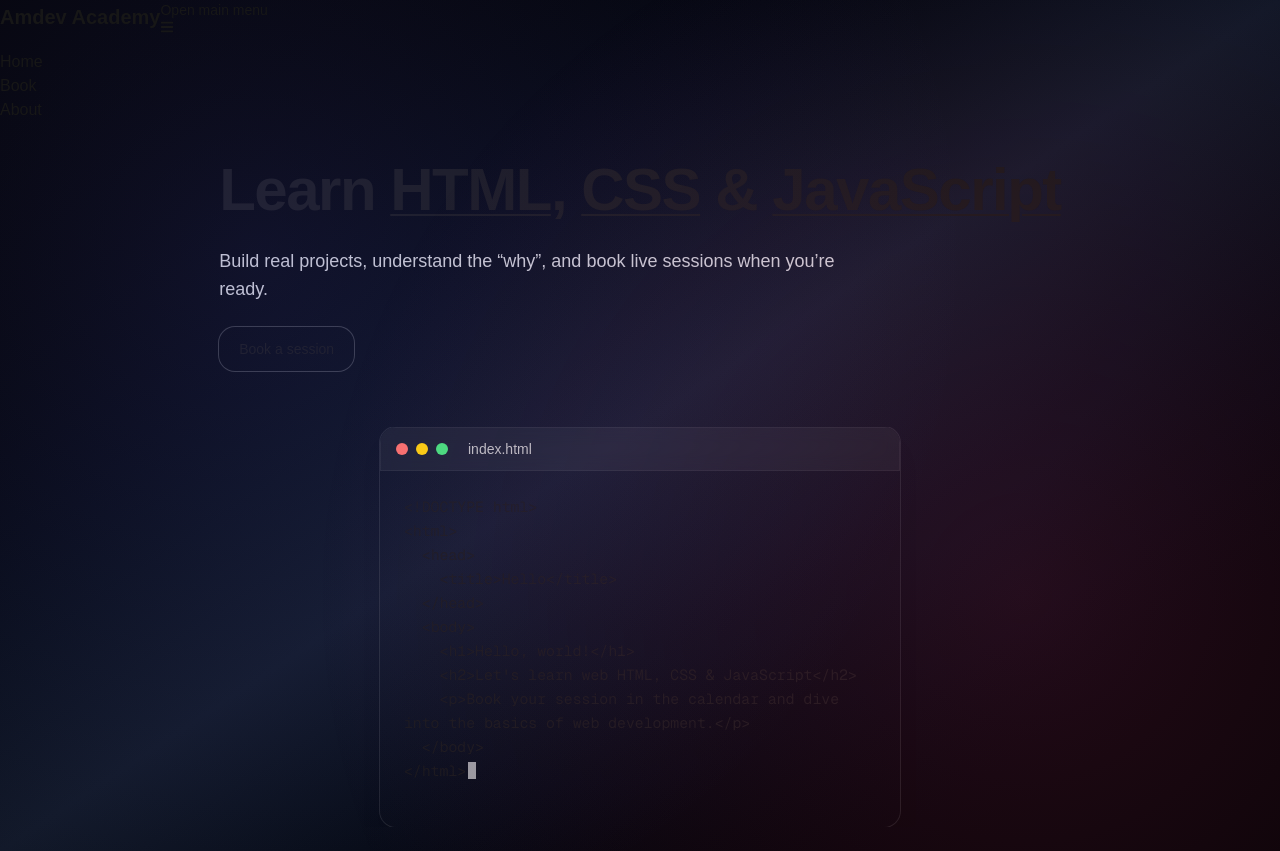
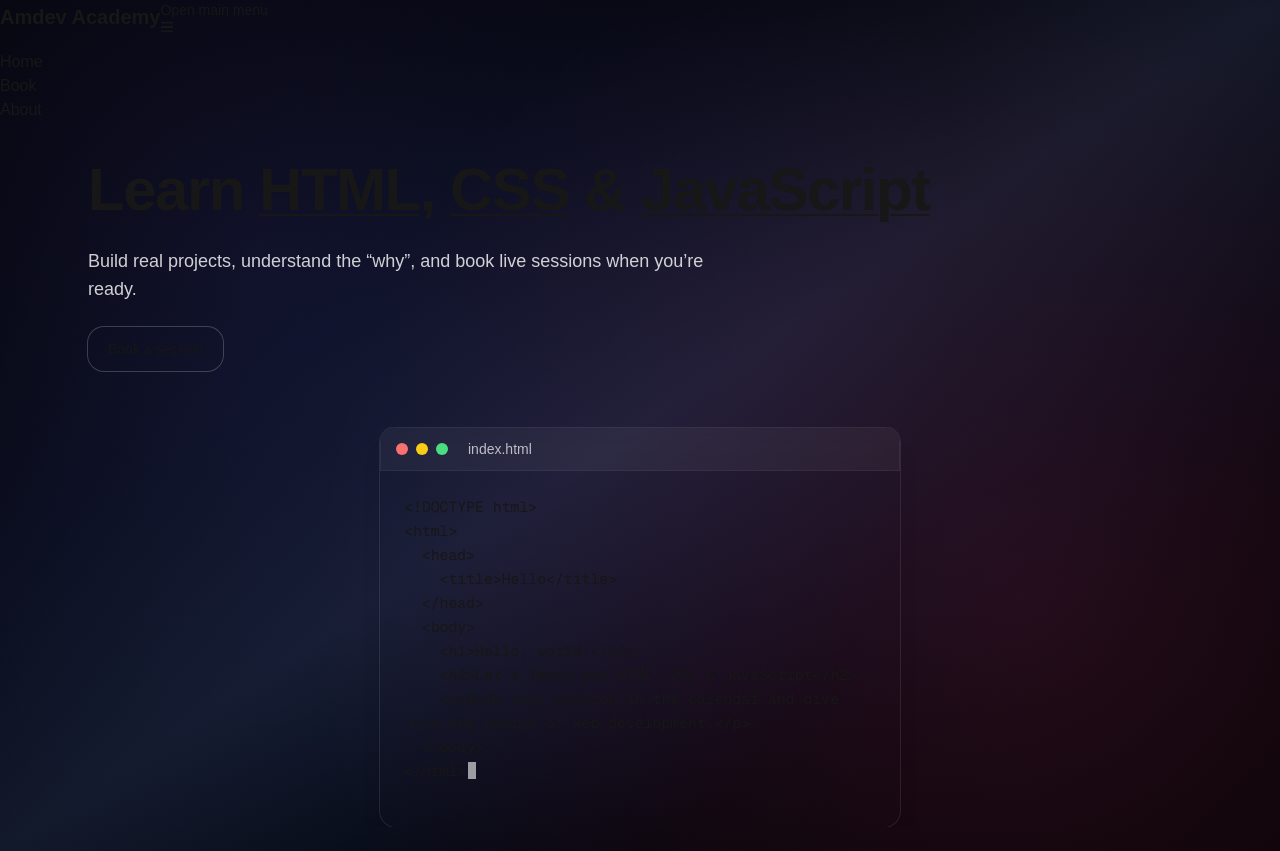
Before and after one commit to eduardoamdev/academy, a Next.js app: page / in a window 1280 px wide. Built offline with nearby package versions, Linux system fonts and the light colour scheme.

Commit message:
Layout fixed to avoid problems with Link in the landing page.

```diff
--- a/src/app/layout.tsx
+++ b/src/app/layout.tsx
@@ -20,9 +20,7 @@ export const metadata: Metadata = {
 
 export default function RootLayout({
   children,
-}: Readonly<{
-  children: React.ReactNode;
-}>) {
+}: Readonly<{ children: React.ReactNode }>) {
   return (
     <html lang="en">
       <body
@@ -31,17 +29,21 @@ export default function RootLayout({
         <NavigationBar />
         <main
           className="
-            min-h-screen
-            flex items-start justify-center p-6
+            relative isolate overflow-hidden
+            min-h-screen flex items-start justify-center p-6
             bg-gradient-to-br from-black via-gray-900 to-black
+
             before:content-[''] before:absolute before:inset-0
             before:bg-[radial-gradient(circle_at_20%_30%,rgba(99,102,241,0.15),transparent_60%)]
+            before:pointer-events-none before:-z-10
+
             after:content-[''] after:absolute after:inset-0
             after:bg-[radial-gradient(circle_at_80%_70%,rgba(236,72,153,0.15),transparent_60%)]
-            relative overflow-hidden
+            after:pointer-events-none after:-z-10
           "
         >
-          {children}
+          {/* Keep page content above the decorative layers */}
+          <div className="relative z-10 w-full">{children}</div>
         </main>
       </body>
     </html>
```
